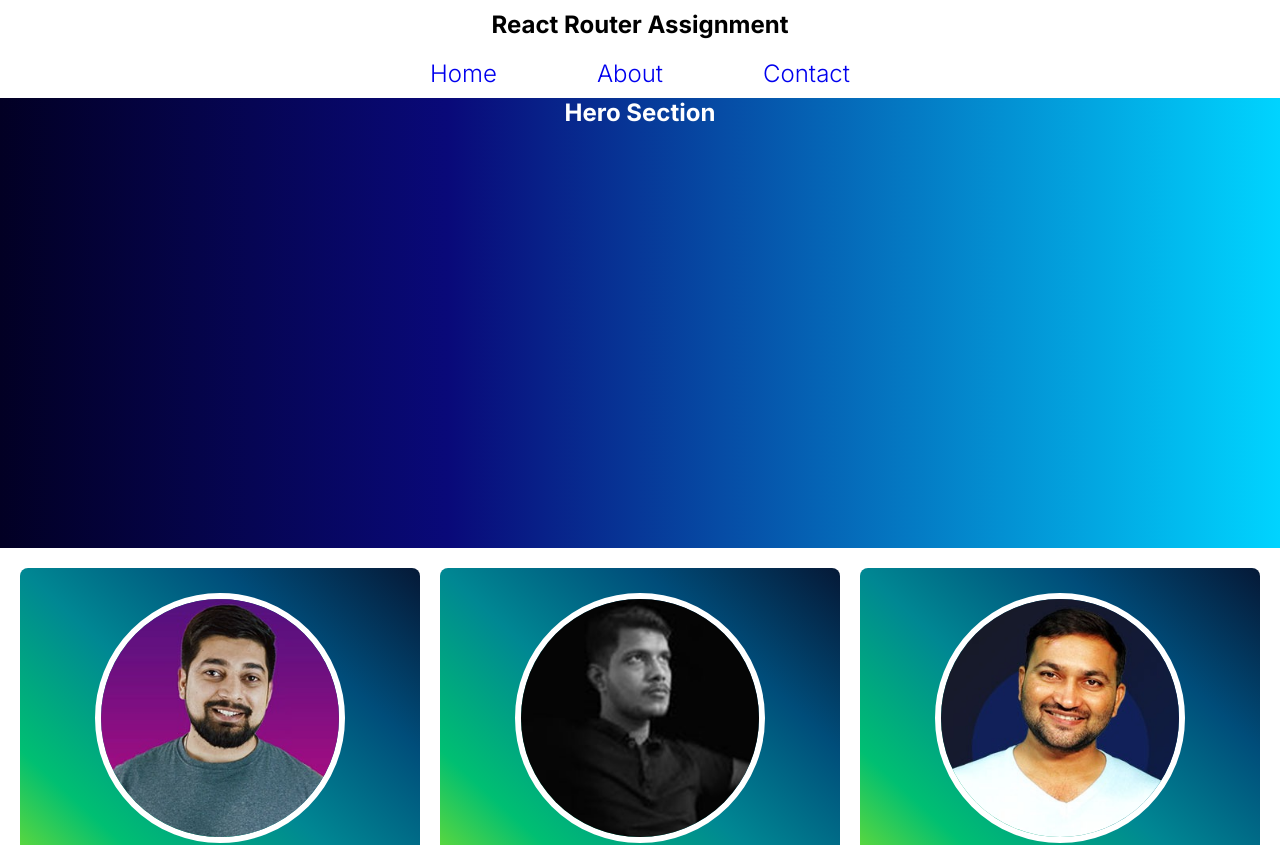
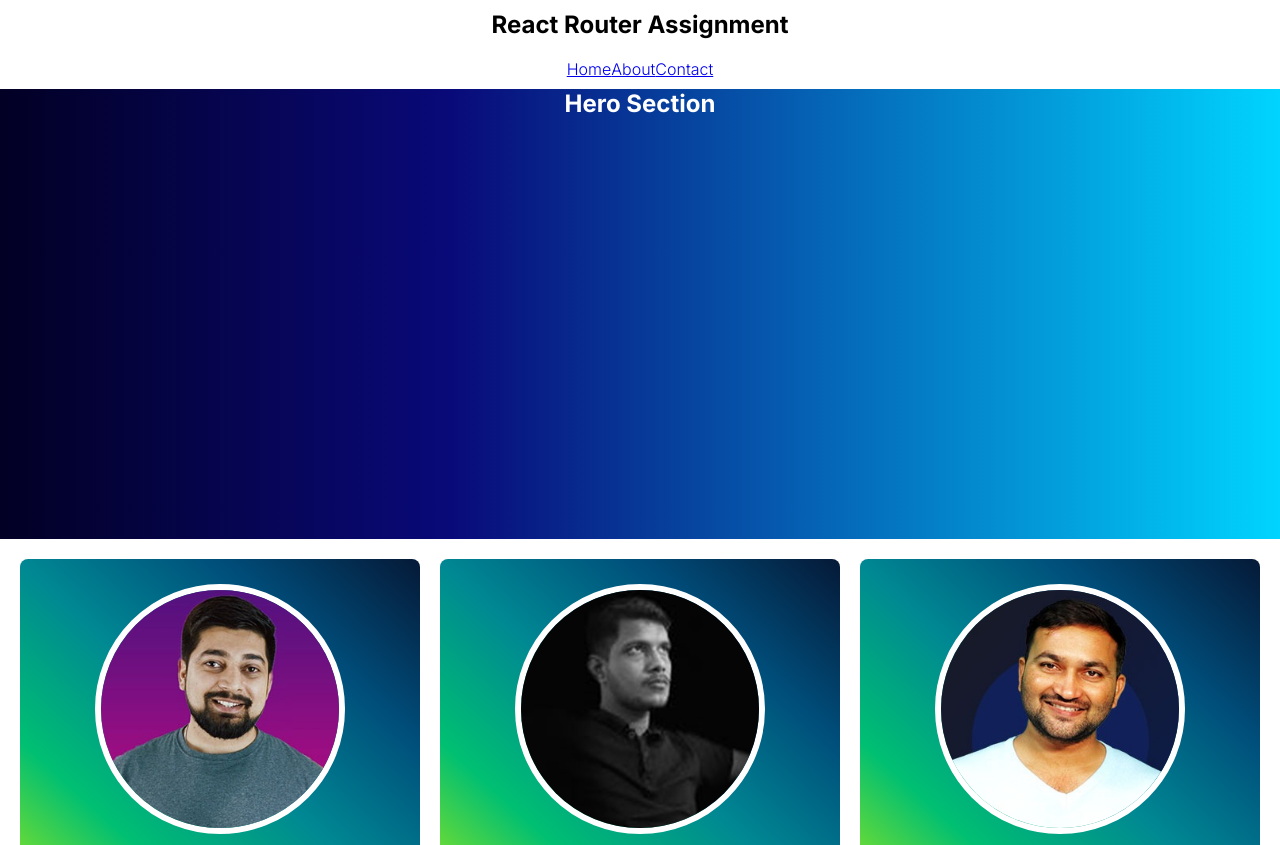
Before and after one commit to codewithsanjeev/react-router-assignment, a React (Create React App) app: page / in a window 1280 px wide. Shown: the top 845 px of the page. Built offline with nearby package versions, Linux system fonts and the light colour scheme.

Commit message:
Add Links via Link

```diff
--- a/src/components/Header.js
+++ b/src/components/Header.js
@@ -1,4 +1,5 @@
 import React from 'react'
+import { Link } from 'react-router-dom'
 
 function Header() {
     return (
@@ -10,9 +11,9 @@ function Header() {
                 <section>
                     <nav className='site-width mx-auto'>
                         <ul>
-                            <li><a href="/">Home</a></li>
-                            <li><a href="/about">About</a></li>
-                            <li><a href="/contact">Contact</a></li>
+                            <Link to="/"><li>Home</li></Link>
+                            <Link to="/about"> <li>About</li></Link>
+                            <Link to="/contact"><li>Contact</li></Link>
                         </ul>
                     </nav>
                 </section>
```
